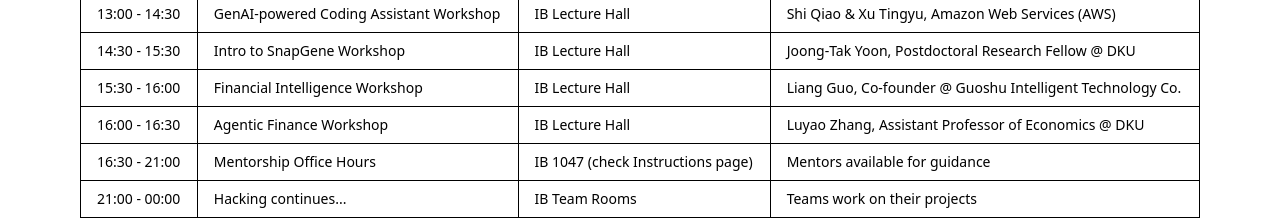
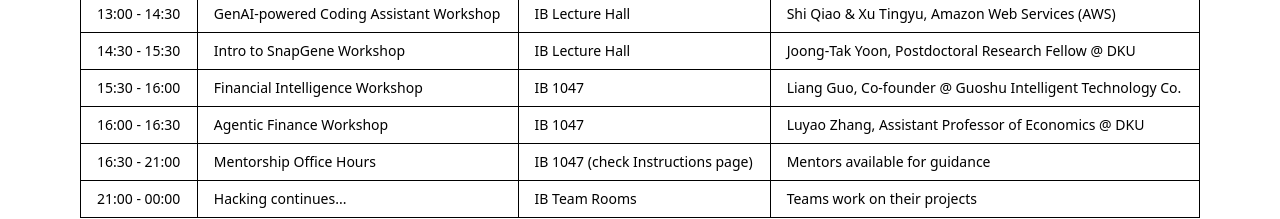
Before and after one commit to othmaneechc/hackdku25, a Next.js app: page /timeline in a window 1280 px wide. Shown: the part 528-747 px from the top of the page. Built offline with nearby package versions, Linux system fonts and the light colour scheme; a web font is replaced by a local one.

Commit message:
Update page.tsx

```diff
--- a/src/app/timeline/page.tsx
+++ b/src/app/timeline/page.tsx
@@ -74,13 +74,13 @@ export default function TimelinePage() {
               <tr>
                 <td className="px-4 py-2 border">15:30 - 16:00</td>
                 <td className="px-4 py-2 border">Financial Intelligence Workshop</td>
-                <td className="px-4 py-2 border">IB Lecture Hall</td>
+                <td className="px-4 py-2 border">IB 1047</td>
                 <td className="px-4 py-2 border">Liang Guo, Co-founder @ Guoshu Intelligent Technology Co.</td>
               </tr>
               <tr>
                 <td className="px-4 py-2 border">16:00 - 16:30</td>
                 <td className="px-4 py-2 border">Agentic Finance Workshop</td>
-                <td className="px-4 py-2 border">IB Lecture Hall</td>
+                <td className="px-4 py-2 border">IB 1047</td>
                 <td className="px-4 py-2 border">Luyao Zhang, Assistant Professor of Economics @ DKU</td>
               </tr>
               <tr>
```
